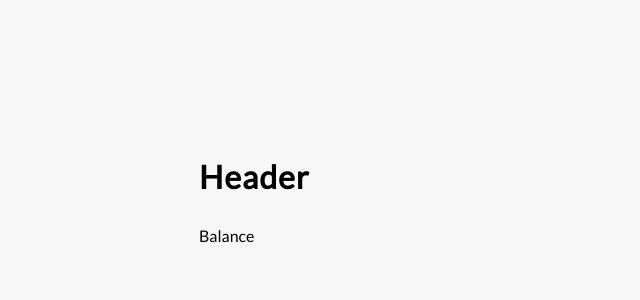
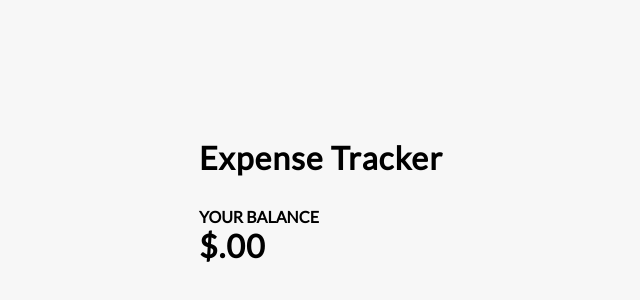
Before and after one commit to MuntasirTonmoy/expense-tracker-react, a React (Vite) app: page / in a window 1280 px wide. Shown: the part 184-484 px from the top of the page, without its empty margins (266-906 px from the left). Built offline with nearby package versions, Linux system fonts and the light colour scheme.

Commit message:
balance added

```diff
--- a/src/components/Balance.jsx
+++ b/src/components/Balance.jsx
@@ -1,7 +1,12 @@
 import React from "react";
 
 const Balance = () => {
-  return <div>Balance</div>;
+  return (
+    <>
+      <h4>Your Balance</h4>
+      <h1>$.00</h1>
+    </>
+  );
 };
 
 export default Balance;
--- a/src/components/Header.jsx
+++ b/src/components/Header.jsx
@@ -1,11 +1,7 @@
 import React from "react";
 
 const Header = () => {
-  return (
-    <div>
-      <h1>Header</h1>
-    </div>
-  );
+  return <h1>Expense Tracker</h1>;
 };
 
 export default Header;
```
